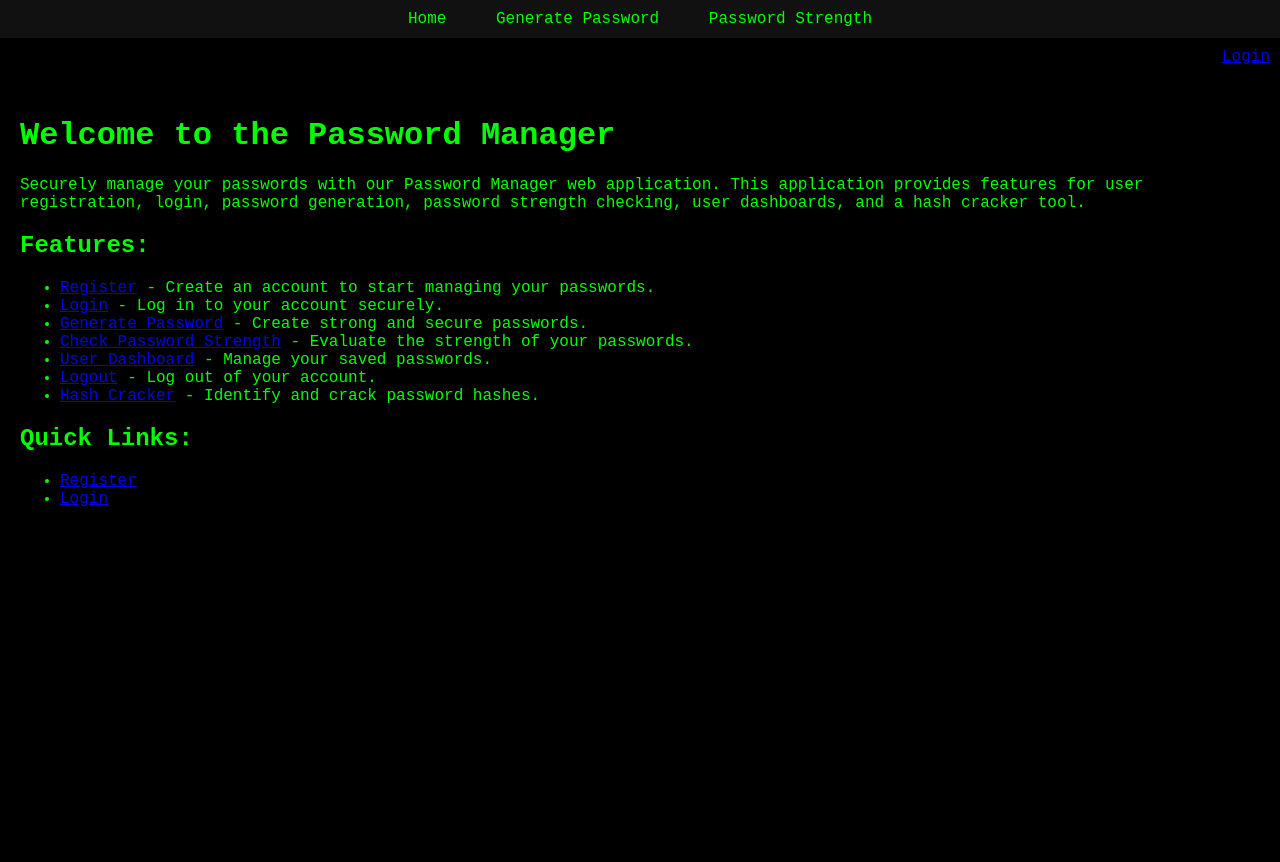
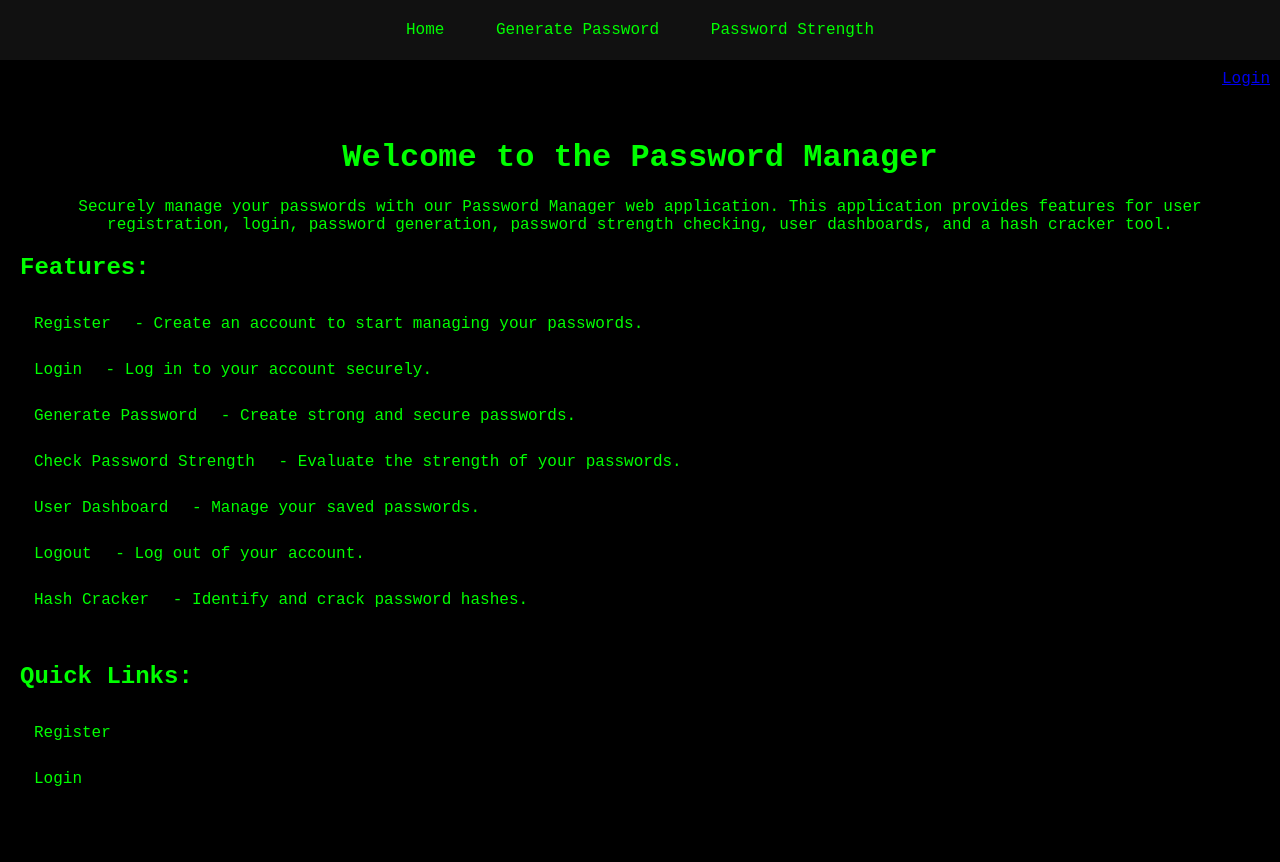
Before and after one commit to omarmalas/PM, a Flask app: page / in a window 1280 px wide. Before the commit the page ends 506 px from the top, so only its background shows below. Run offline with Flask 3, Linux system fonts and the light colour scheme.

Commit message:
Update style.css

```diff
--- a/static/stylesheets/style.css
+++ b/static/stylesheets/style.css
@@ -2,7 +2,7 @@ body {
     background-color: #000;
     color: #0f0;
     font-family: 'Courier New', Courier, monospace;
-    margin: 0rem;
+    margin: 0;
     padding: 0;
 }
 
@@ -18,14 +18,14 @@ body {
     padding: 10px;
     margin: 0 10px;
     font-size: 16px;
+    border: 1px solid transparent;
+    border-radius: 4px;
+    transition: border-color 0.3s ease-in-out;
+    display: inline-block;
 }
 
 .navbar a:hover {
-    border-bottom: 2px solid #0f0;
-}
-
-.content {
-    padding: 20px;
+    border-color: #0f0;
 }
 
 .login-logout {
@@ -33,19 +33,142 @@ body {
     padding: 10px;
 }
 
+.login-logout p {
+    margin: 0;
+    display: inline-block;
+    color: #0f0;
+    font-size: 14px;
+    margin-right: 10px;
+}
+
 .login-logout form {
     display: inline-block;
+    margin-right: 10px;
 }
 
 .login-logout button {
     background-color: #111;
     color: #0f0;
     border: none;
-    padding: 8px 12px; /* Adjusted padding for consistency */
+    padding: 8px 12px;
+    border-radius: 4px;
     cursor: pointer;
+    transition: background-color 0.3s ease-in-out, color 0.3s ease-in-out;
 }
 
 .login-logout button:hover {
     background-color: #0f0;
     color: #000;
 }
+
+.content {
+    padding: 20px;
+}
+
+.welcome-section {
+    text-align: center;
+    margin-bottom: 20px;
+}
+
+.features-section,
+.quick-links-section {
+    margin-bottom: 40px;
+}
+
+.feature-list,
+.quick-links-list {
+    list-style-type: none;
+    padding: 0;
+}
+
+.feature-link,
+.quick-link {
+    color: #0f0;
+    text-decoration: none;
+    border: 1px solid transparent;
+    border-radius: 4px;
+    transition: border-color 0.3s ease-in-out;
+    padding: 8px;
+    display: inline-block;
+    margin: 5px;
+}
+
+.feature-link:hover,
+.quick-link:hover {
+    border-color: #0f0;
+}
+
+
+.password-generator-section {
+    text-align: center;
+    margin-bottom: 20px;
+}
+
+.password-form {
+    margin-top: 20px;
+}
+
+.label {
+    color: #0f0;
+    margin-right: 10px;
+}
+
+.input {
+    padding: 8px;
+}
+
+.generate-button {
+    background-color: #111;
+    color: #0f0;
+    border: none;
+    padding: 8px 12px;
+    border-radius: 4px;
+    cursor: pointer;
+    transition: background-color 0.3s ease-in-out, color 0.3s ease-in-out;
+}
+
+.generate-button:hover {
+    background-color: #0f0;
+    color: #000;
+}
+
+.generated-password-section {
+    margin-top: 20px;
+}
+
+.generated-password {
+    color: #0f0;
+    display: inline-block;
+    padding: 8px;
+    border: 1px solid transparent;
+    border-radius: 4px;
+    transition: border-color 0.3s ease-in-out;
+}
+
+.generated-password:hover {
+    border-color: #0f0;
+}
+.generated-password-section {
+    margin-top: 20px;
+}
+
+.generated-password {
+    font-size: 18px;
+    font-weight: bold;
+    margin-bottom: 10px;
+}
+
+#copyToClipboardButton {
+    background-color: #111;
+    color: #0f0;
+    border: none;
+    padding: 8px 12px;
+    border-radius: 4px;
+    cursor: pointer;
+    transition: background-color 0.3s ease-in-out, color 0.3s ease-in-out;
+}
+
+#copyToClipboardButton:hover {
+    background-color: #0f0;
+    color: #000;
+}
```
